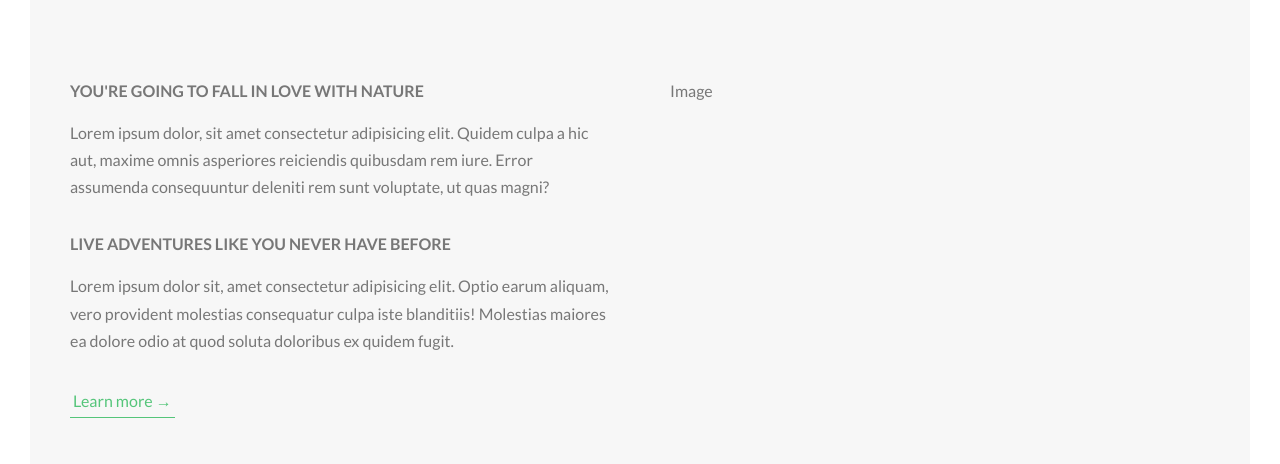
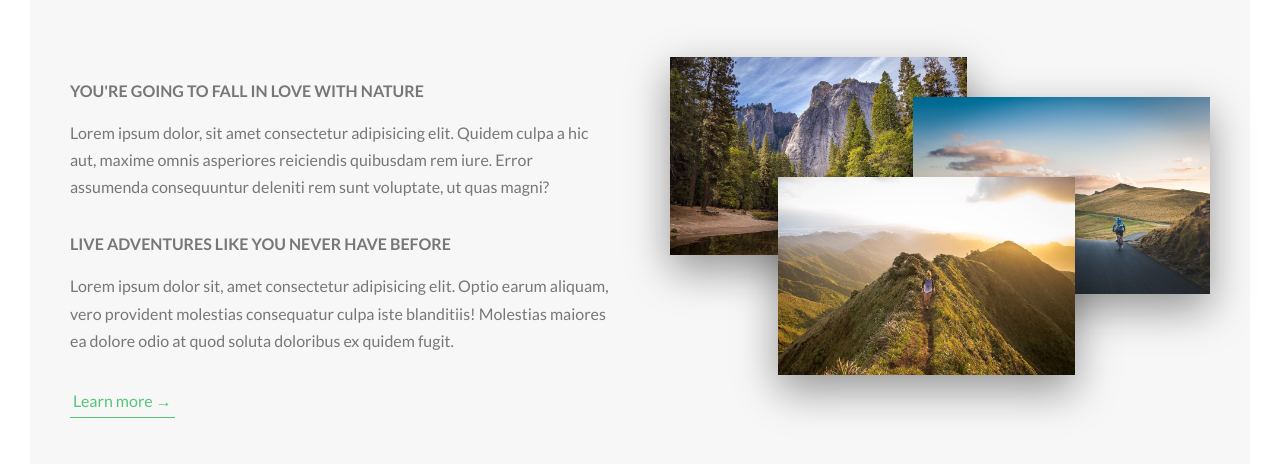
Before and after one commit to DucLS/NatoursProject, a website: page index.html in a window 1280 px wide. Shown: the part 943-1407 px from the top of the page. Drawn offline with Linux system fonts and the light colour scheme.

Commit message:
Complete build about section

```diff
--- a/index.html
+++ b/index.html
@@ -58,7 +58,25 @@
             </p>
             <a href="#" class="btn-text">Learn more &rarr;</a>
           </div>
-          <div class="col-1-of-2">Image</div>
+          <div class="col-1-of-2">
+            <div class="composition">
+              <img
+                src="img/nat-1-large.jpg"
+                alt="Photo 1"
+                class="composition__photo composition__photo--p1"
+              />
+              <img
+                src="img/nat-2-large.jpg"
+                alt="Photo 2"
+                class="composition__photo composition__photo--p2"
+              />
+              <img
+                src="img/nat-3-large.jpg"
+                alt="Photo 3"
+                class="composition__photo composition__photo--p3"
+              />
+            </div>
+          </div>
         </div>
       </section>
     </main>
--- /dev/null
+++ b/sass/components/_composition.scss
@@ -0,0 +1,38 @@
+.composition {
+  position: relative;
+
+  &__photo {
+    width: 55%;
+    box-shadow: 0 1.5rem 4rem rgba($color-black, 0.4);
+    position: absolute;
+    z-index: 10;
+    transition: all .2s;
+    outline-offset: 2rem;
+
+    &--p1 {
+      left: 0;
+      top: -2rem;
+    }
+
+    &--p2 {
+      right: 0;
+      top: 2rem;
+    }
+
+    &--p3 {
+      left: 20%;
+      top: 10rem;
+    }
+
+    &:hover {
+      outline: 1.5rem solid $color-primary;
+      transform: scale(1.05) translateY(-.5rem);
+      box-shadow: 0 2.5rem 4rem rgba($color-black, 0.5);
+      z-index: 20;
+    }
+  }
+
+  &:hover &__photo:not(:hover) {
+    transform: scale(.9);
+  }
+}
--- a/sass/main.scss
+++ b/sass/main.scss
@@ -7,9 +7,10 @@
 @import "base/typography";
 @import "base/utilities";
 
+@import "components/composition";
+@import "components/button";
+
 @import "pages/home";
 
 @import "layout/grid";
 @import "layout/header";
-
-@import "components/button";
```
Also changed, not shown: css/style.css.
